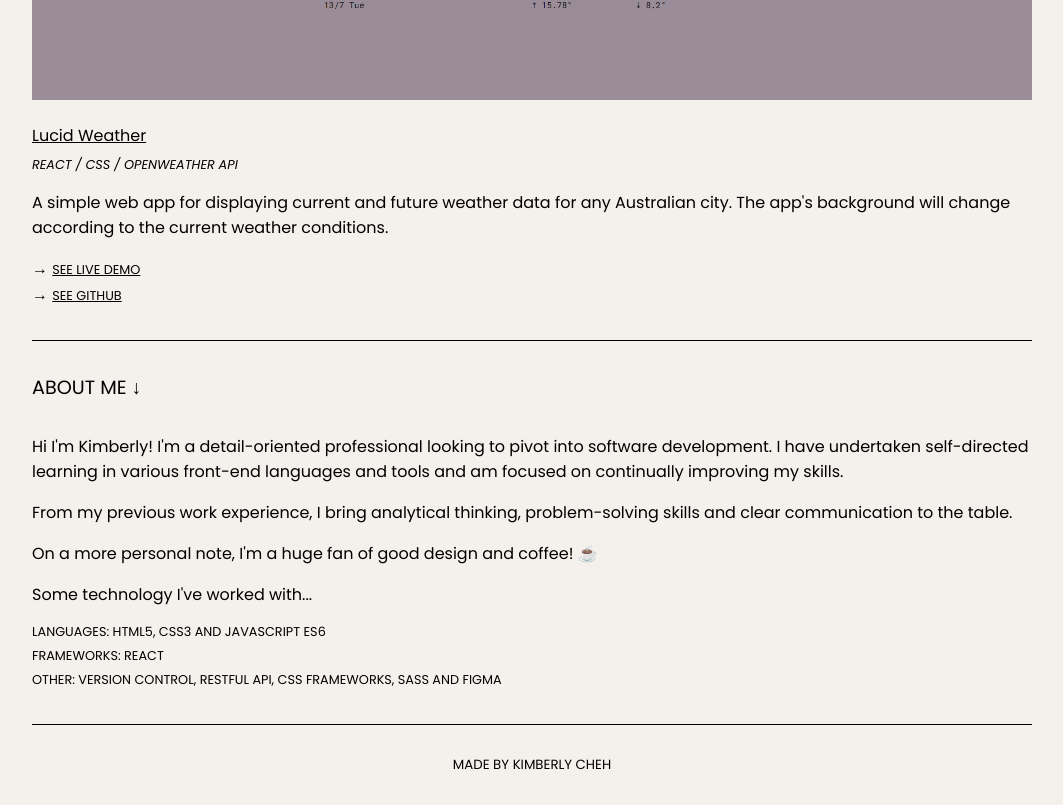
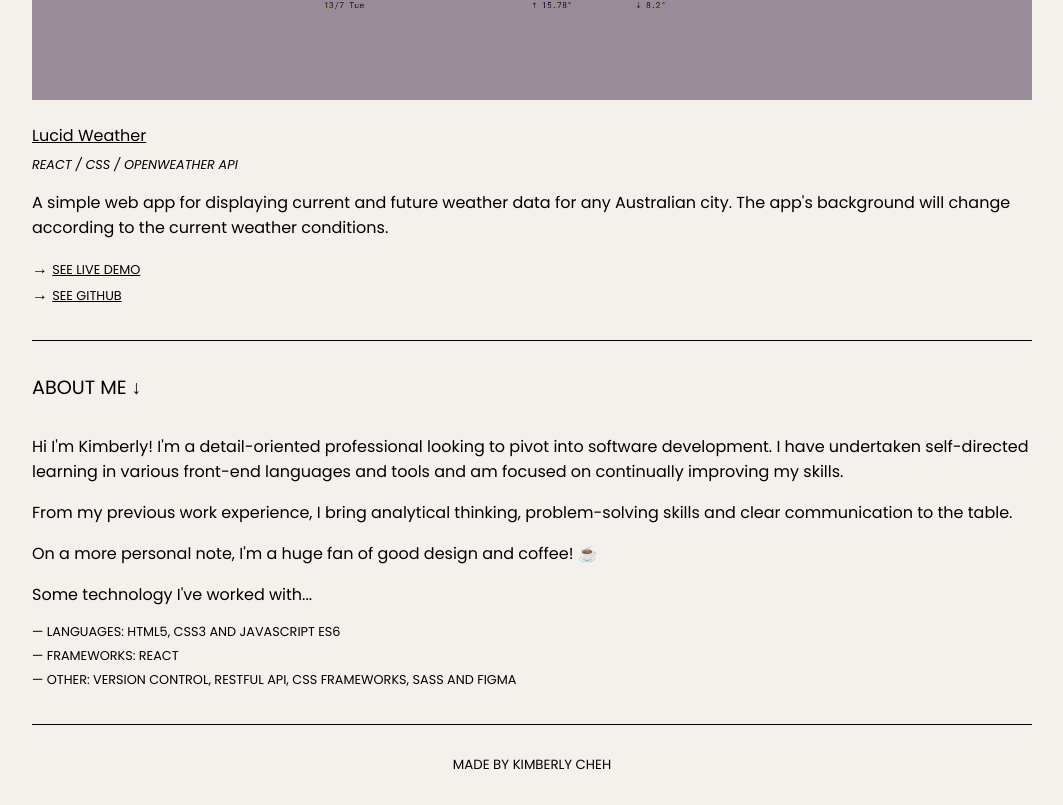
Before and after one commit to kimbcheh/portfolio-website, a React (Create React App) app: page / in a window 1280 px wide. Shown: the part 966-1771 px from the top of the page, without its empty margins (108-1171 px from the left). Built offline with nearby package versions, Linux system fonts and the light colour scheme.

Commit message:
Add dash symbol to skills section

```diff
--- a/src/components/About.js
+++ b/src/components/About.js
@@ -21,10 +21,10 @@ function About() {
     <p>
      Some technology I've worked with...
      <ul>
-      <li>LANGUAGES: HTML5, CSS3 AND JAVASCRIPT ES6</li>
-      <li>FRAMEWORKS: REACT</li>
+      <li>— LANGUAGES: HTML5, CSS3 AND JAVASCRIPT ES6</li>
+      <li>— FRAMEWORKS: REACT</li>
       <li>
-       OTHER: VERSION CONTROL, RESTFUL API, CSS FRAMEWORKS, SASS AND FIGMA
+       — OTHER: VERSION CONTROL, RESTFUL API, CSS FRAMEWORKS, SASS AND FIGMA
       </li>
      </ul>
     </p>
```
